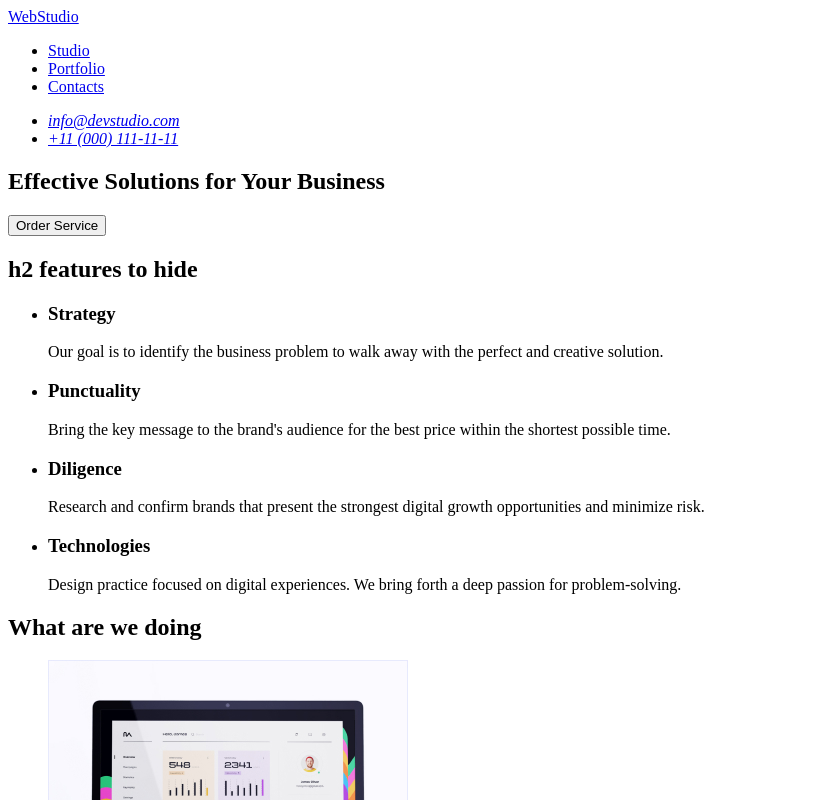
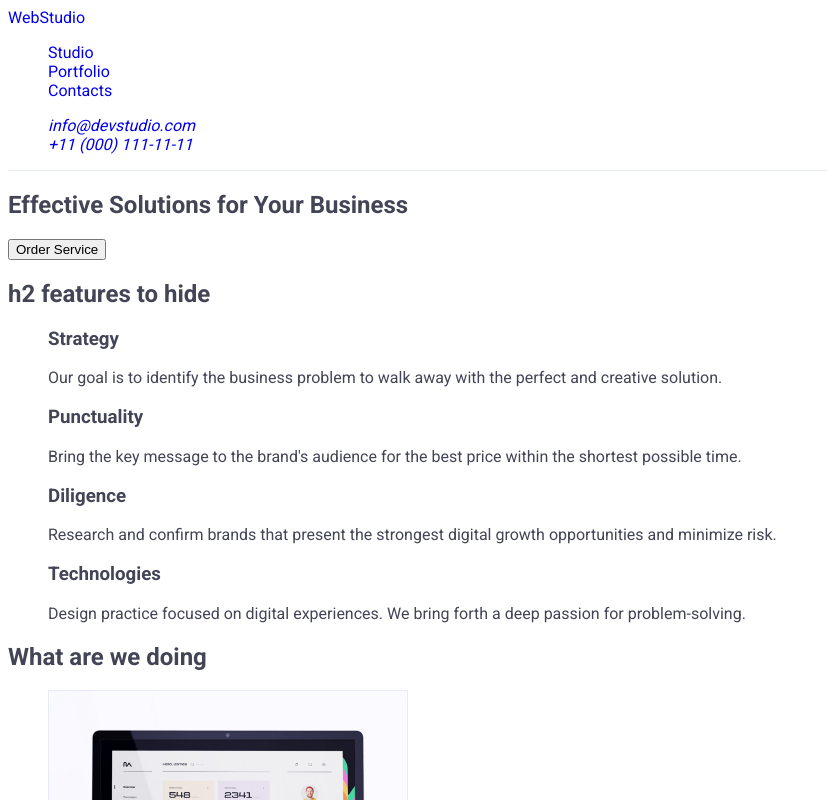
Before and after one commit to sedkol88/goit-markup-hw-02, a plain HTML site: page index.html in a window 1280 px wide. Shown: the top 800 px of the page, without its empty margins (0-827 px from the left). Drawn offline with Linux system fonts and the light colour scheme.

Commit message:
starting css filling

```diff
--- a/css/styles.css
+++ b/css/styles.css
@@ -1,4 +1,51 @@
 /*font-family: 'Raleway', sans-serif;
 font-family: 'Roboto', sans-serif;*/
+
+:root {
+  --iris: #4d5ae5;
+  --ocean: #404bbf;
+  --navyblue: #2e2f42;
+  --green: #31d0aa;
+  --slate: #434455;
+  --lightslate: #8e8f99;
+  --cornflower: #e7e9fc;
+  --cloud: #f4f4fd;
+  --navybluemodal: #2e2f4266;
+  --grey: #2e2f42b2;
+  --white: #ffffff;
+  --dairy: #fcfcfc;
+}
+
 body {
+  font-family: "Roboto", sans-serif;
+  color: var(--slate);
+  background-color: var(--white);
 }
+
+a {
+  text-decoration: none;
+}
+
+ul {
+  list-style-type: none;
+}
+
+.header {
+  /*
+  width: 1440px;
+  height: 72px;
+  flex-shrink: 0;
+  */
+  border-bottom: 1px solid var(--cornflower, #e7e9fc);
+  background: var(--white, #fff);
+}
+
+.footer {
+  /*
+  width: 1440px;
+  height: 312px;
+  flex-shrink: 0;
+  */
+  color: var(--cloud, #f4f4fd);
+  background: var(--navyblue, #2e2f42);
+}
--- a/index.html
+++ b/index.html
@@ -13,7 +13,7 @@
     <title>Студія</title>
   </head>
   <body>
-    <header>
+    <header class="header">
       <nav>
         <a href="./index.html">WebStudio</a>
         <ul>
@@ -117,7 +117,7 @@
       </section>
     </main>
 
-    <footer>
+    <footer class="footer">
       <a href="./index.html">WebStudio</a>
       <p>
         Increase the flow of customers and sales for your business with digital
```
Also changed, not shown: portfolio.html (+2 -2 lines).
